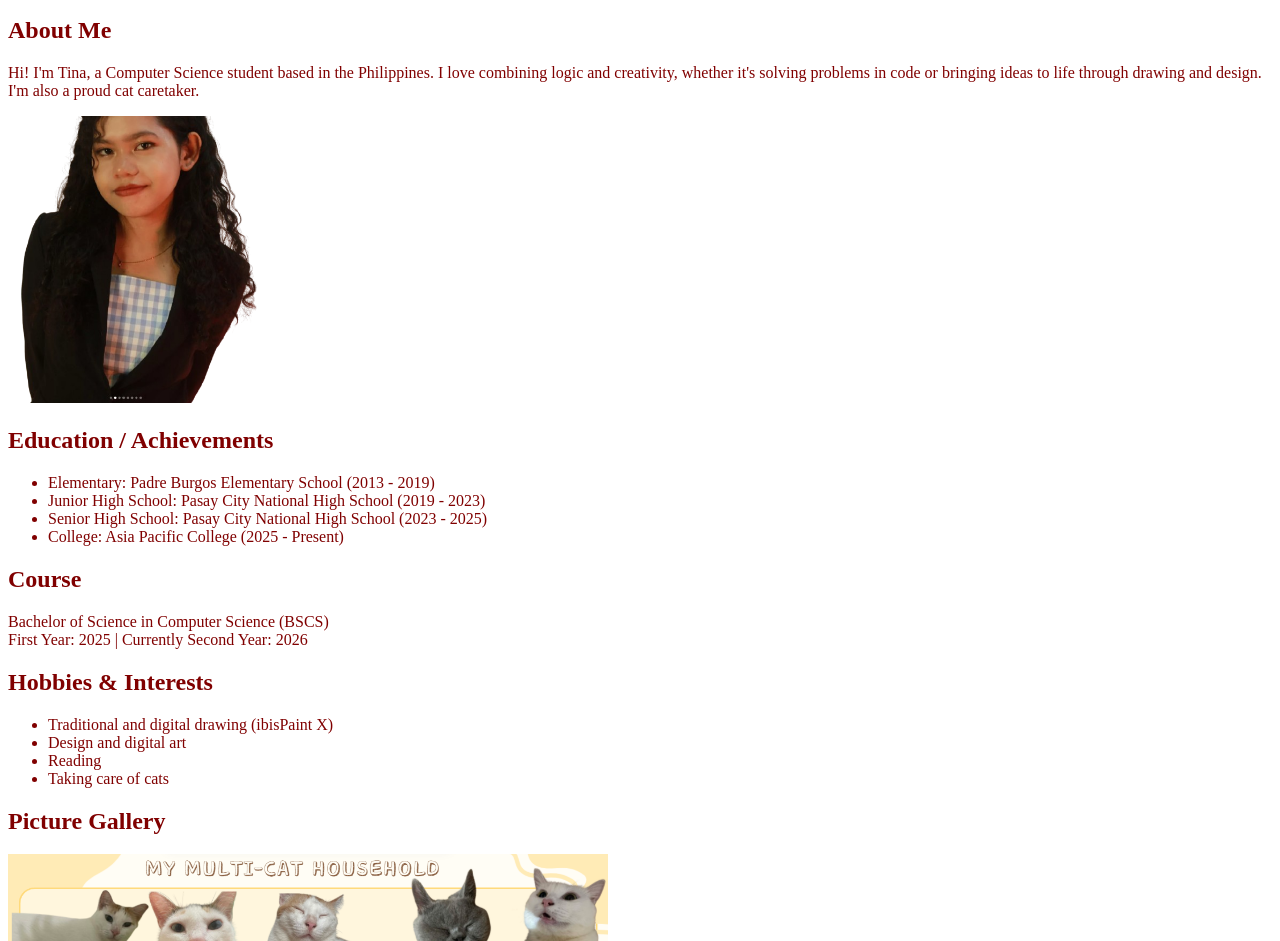
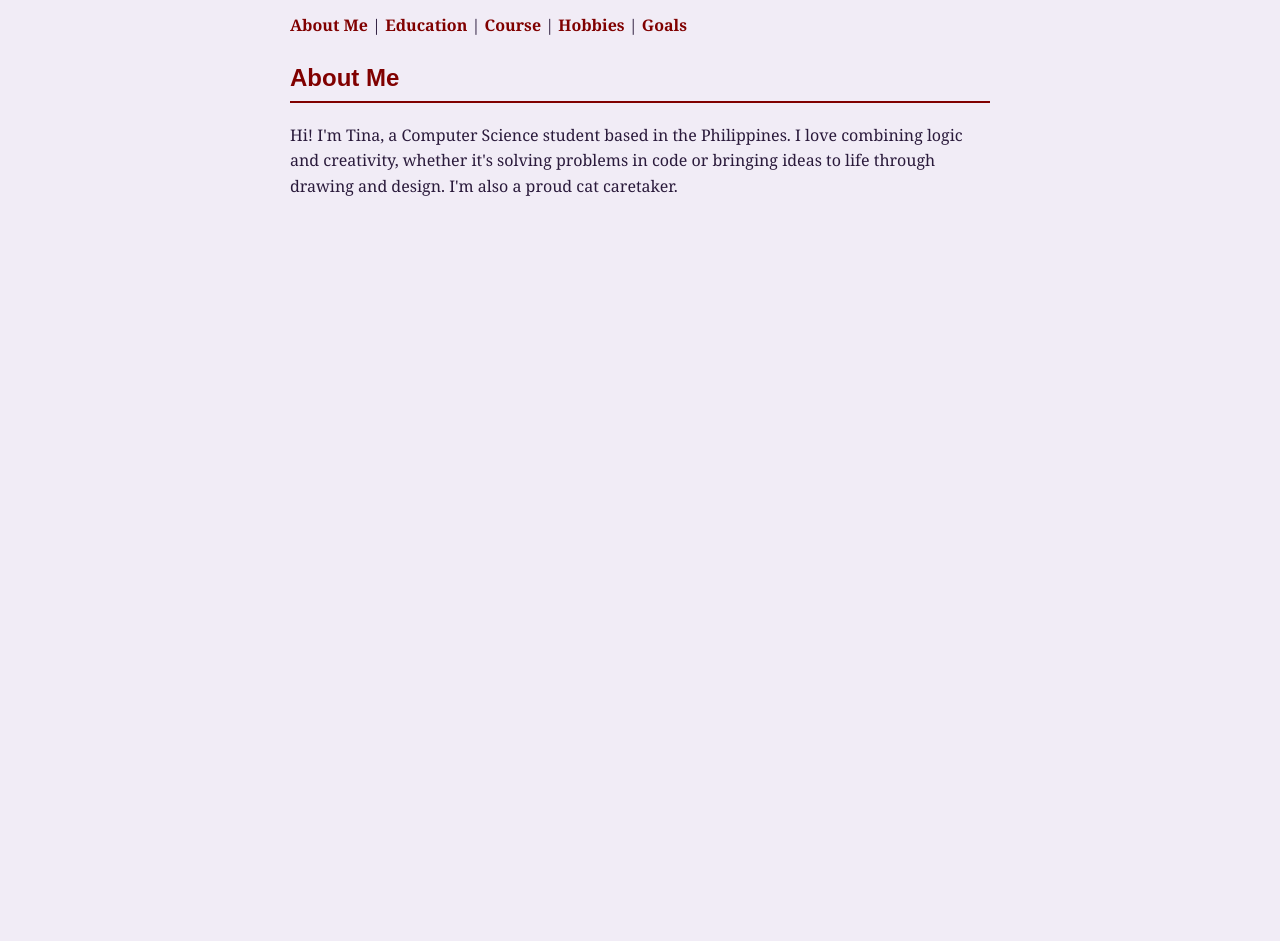
Before and after one commit to apctinahetil/webprog-CS251_IT253-html-lessons, a plain HTML site: page introduction/index.html in a window 1280 px wide. Shown: the part 101-1042 px from the top of the page. After the commit the page ends 800 px from the top, so only its background shows below. Drawn offline with Linux system fonts and the light colour scheme.

Commit message:
Update index.html

```diff
--- a/introduction/index.html
+++ b/introduction/index.html
@@ -1,19 +1,59 @@
 <!DOCTYPE html>
-<html>
+<html lang="en">
 <head>
+<meta charset="UTF-8">
+<meta name="viewport" content="width=device-width, initial-scale=1">
 <title>Martina Mae Trisha N. Hetil - Personal Profile</title>
+<style>
+  body {
+    font-family: Georgia, serif;
+    background-color: #f1ecf6;
+    color: #2a1a3b;
+    max-width: 700px;
+    margin: 0 auto;
+    padding: 20px;
+    line-height: 1.6;
+  }
+
+  h1, h2 {
+    color: #800000;
+    font-family: Arial, sans-serif;
+  }
+
+  h2 {
+    border-bottom: 2px solid #800000;
+    padding-bottom: 4px;
+  }
+
+  nav a {
+    color: #800000;
+    text-decoration: none;
+    font-weight: bold;
+  }
+
+  nav a:hover {
+    text-decoration: underline;
+  }
+
+  img {
+    max-width: 100%;
+    height: auto;
+    border: 3px solid #800000;
+    border-radius: 8px;
+  }
+</style>
 </head>
-<body style="color: #800000;">
+<body id="top">
 
 <h1>Personal Profile Web Page</h1>
 
-<p>
+<nav>
   <a href="#about">About Me</a> |
   <a href="#education">Education</a> |
   <a href="#course">Course</a> |
   <a href="#hobbies">Hobbies</a> |
   <a href="#goals">Goals</a>
-</p>
+</nav>
 
 <h2 id="about">About Me</h2>
 <p>
@@ -21,47 +61,3 @@ Hi! I'm Tina, a Computer Science student based in the Philippines.
   I love combining logic and creativity, whether it's solving problems in code
   or bringing ideas to life through drawing and design. I'm also a proud cat caretaker.
 </p>
-<p>
-<img src="../image/pic3.png" alt="Me" width="250">
-</p>
-
-<h2 id="education">Education / Achievements</h2>
-<ul>
-  <li>Elementary: Padre Burgos Elementary School (2013 - 2019)</li>
-  <li>Junior High School: Pasay City National High School (2019 - 2023)</li>
-  <li>Senior High School: Pasay City National High School (2023 - 2025)</li>
-  <li>College: Asia Pacific College (2025 - Present)</li>
-</ul>
-
-<h2 id="course">Course</h2>
-<p>
-Bachelor of Science in Computer Science (BSCS)<br>
-First Year: 2025 | Currently Second Year: 2026
-</p>
-
-<h2 id="hobbies">Hobbies &amp; Interests</h2>
-<ul>
-  <li>Traditional and digital drawing (ibisPaint X)</li>
-  <li>Design and digital art</li>
-  <li>Reading</li>
-  <li>Taking care of cats</li>
-</ul>
-
-<h2>Picture Gallery</h2>
-<p>
-<img src="../image/pic2.png" alt="My cats" width="600">
-</p>
-
-<h2 id="goals">Goals in Life / Dream</h2>
-<p>
-My goals are financial and mental stability, and happiness.
-My dream is to pursue art and be able to choose the path I truly want.
-</p>
-
-<p>
-<a href="#top">Back to top</a> |
-<a href="https://github.com/apctinahetil">My GitHub</a>
-</p>
-
-</body>
-</html>
```
Lines whose indentation alone changed are shown as unchanged.
